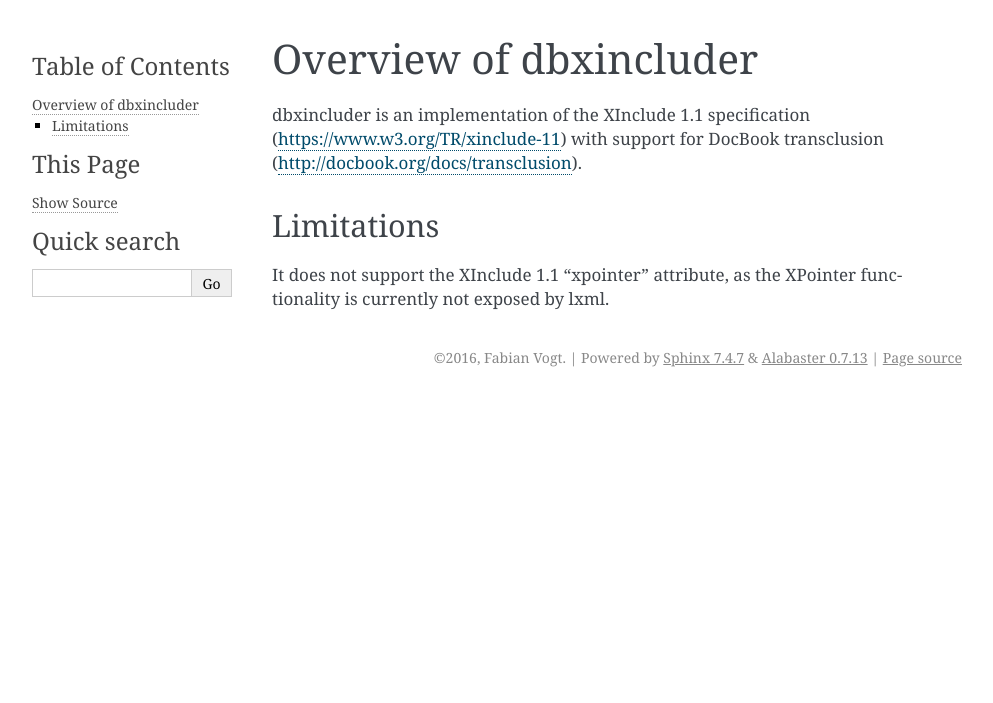
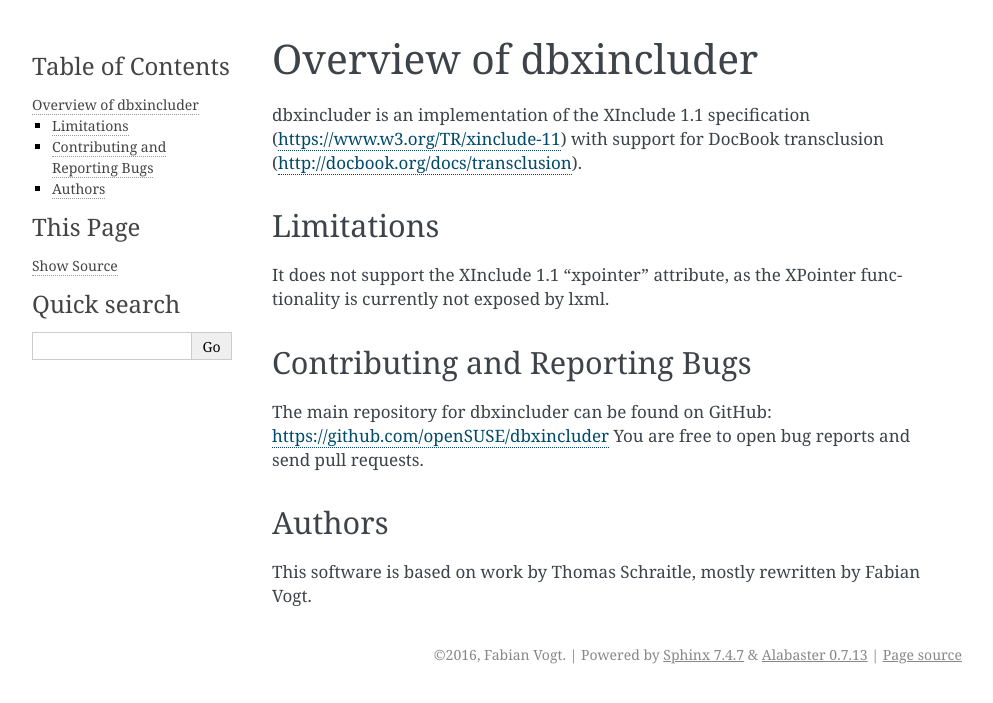
Before and after one commit to openSUSE/dbxincluder, a Sphinx documentation site: the page built from doc/overview.rst, in a window 1280 px wide. Shown: the top 703 px of the page, without its empty margins (148-1141 px from the left). Built offline with Sphinx 7.4.7, drawn with Linux system fonts in a browser that asks for light colours.

Commit message:
Add authors and contributing section to docs

```diff
--- a/doc/overview.rst
+++ b/doc/overview.rst
@@ -10,3 +10,16 @@
 ===========
 
 It does not support the XInclude 1.1 "xpointer" attribute, as the XPointer functionality is currently not exposed by lxml.
+
+
+Contributing and Reporting Bugs
+===============================
+
+The main repository for dbxincluder can be found on GitHub: https://github.com/openSUSE/dbxincluder
+You are free to open bug reports and send pull requests.
+
+
+Authors
+=======
+
+This software is based on work by Thomas Schraitle, mostly rewritten by Fabian Vogt.
```
